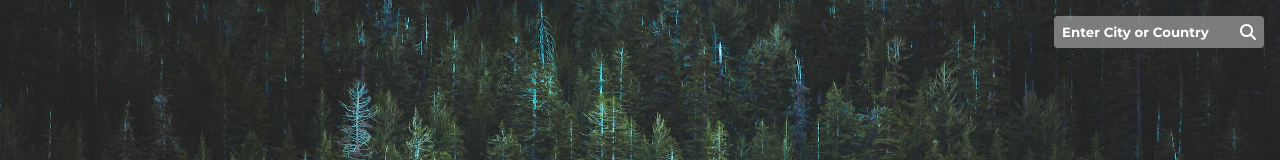
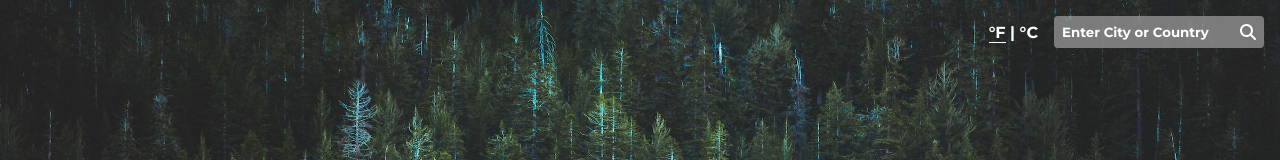
Before and after one commit to bkwong315/weather-app, a React (Vite) app: page / in a window 1280 px wide. Shown: the top 160 px of the page. Built offline with nearby package versions, Linux system fonts and the light colour scheme; no server answers.

Commit message:
Add unit toggle

```diff
--- a/src/App.scss
+++ b/src/App.scss
@@ -6,12 +6,30 @@
 
 .search-container {
   position: absolute;
+  display: flex;
+  align-items: center;
+  margin: 1rem;
+  right: 0;
+  gap: 1rem;
+  font-weight: 700;
+  color: #fff;
+
+  & span:hover {
+    border-bottom: solid 1px #fff;
+    cursor: pointer;
+  }
+}
+
+.selected {
+  border-bottom: solid 1px #fff;
+}
+
+.search-bar {
   display: grid;
   grid-auto-flow: column;
   align-items: center;
   gap: 0.5rem;
-  right: 0;
-  margin: 1rem;
+
   background: rgba(160, 160, 160, 0.7);
   padding: 0.5rem;
   border-radius: 4px;
--- a/src/App.tsx
+++ b/src/App.tsx
@@ -15,6 +15,7 @@ function App() {
   const [units, setUnits] = useState({ system: 'imperial', tempUnit: 'F', windUnit: 'mph' });
   const [selectedDate, setSelectedDate] = useState<SelectedDateTemplate>();
   const [forecastData, setForecastData] = useState<Array<ForecastListData>>();
+  const [lastQuery, setLastQuery] = useState('');
 
   const API_KEY = 'a8d2cbc847ed40ce311d65394e47f905';
 
@@ -23,6 +24,8 @@ function App() {
     const cityInput = document.querySelector('#city') as HTMLInputElement;
     const searchIcon = document.querySelector('#city ~ img');
     const errorDisplay = document.querySelector('.error');
+    const imperialBtn = document.querySelector('.unit-control > span:first-child');
+    const metricBtn = document.querySelector('.unit-control > span:last-child');
 
     searchForm?.addEventListener('submit', formSubmit);
     searchIcon?.addEventListener('click', submitQuery);
@@ -36,6 +39,9 @@ function App() {
       const query = cityInput.value;
       sendQuery(query);
     }
+
+    imperialBtn?.addEventListener('click', switchUnits);
+    metricBtn?.addEventListener('click', switchUnits);
 
     async function sendQuery(query: string) {
       errorDisplay?.classList.remove('visible');
@@ -66,7 +72,28 @@ function App() {
         console.error(error);
       });
 
+      setLastQuery(query);
       updateData(currentWeatherData, weatherData);
+    }
+
+    function switchUnits(event: Event) {
+      const imperialBtn = document.querySelector('.unit-control > span:first-child');
+      const metricBtn = document.querySelector('.unit-control > span:last-child');
+      const selectedSystem = event.target instanceof HTMLElement ? event.target.dataset.system : 'imperial';
+
+      if (selectedSystem === units.system) return;
+
+      if (selectedSystem === 'imperial') {
+        imperialBtn?.classList.add('selected');
+        metricBtn?.classList.remove('selected');
+        setUnits({ system: 'imperial', tempUnit: 'F', windUnit: 'mph' });
+      } else {
+        metricBtn?.classList.add('selected');
+        imperialBtn?.classList.remove('selected');
+        setUnits({ system: 'metric', tempUnit: 'C', windUnit: 'm/s' });
+      }
+
+      sendQuery(lastQuery);
     }
 
     sendQuery('los angeles');
@@ -74,8 +101,11 @@ function App() {
     return function cleanup() {
       searchForm?.removeEventListener('submit', formSubmit);
       searchIcon?.removeEventListener('click', submitQuery);
+      imperialBtn?.removeEventListener('click', switchUnits);
+      metricBtn?.removeEventListener('click', switchUnits);
     };
-  }, []);
+    1;
+  }, [lastQuery, units]);
 
   function updateData(currentWeatherData: CurrentWeatherResponse, weatherData: ForecastResponse) {
     const fiveDayForecast = getFiveDayForecast(weatherData);
@@ -83,14 +113,6 @@ function App() {
     formatForecastData(fiveDayForecast, currentWeatherData.timezone);
     formatCurrentWeatherData(currentWeatherData);
     setLoading(false);
-  }
-
-  function switchUnits() {
-    if (units.system === 'imperial') {
-      setUnits({ system: 'metric', tempUnit: 'C', windUnit: 'm/s' });
-    } else {
-      setUnits({ system: 'imperial', tempUnit: 'F', windUnit: 'mph' });
-    }
   }
 
   async function fetchData(apiURL: string) {
@@ -192,12 +214,20 @@ function App() {
 
   return (
     <div className="App">
-      <form className="search-container">
-        <input type="text" name="city" id="city" placeholder="Enter City or Country" autoComplete="off" />
-        <img src="./src/imgs/search.svg" alt="search" className="submit-btn" />
-        <button type="submit"></button>
-        <span className="error">Error!</span>
-      </form>
+      <div className="search-container">
+        <div className="unit-control">
+          <span className="selected" data-system="imperial">
+            °F
+          </span>{' '}
+          | <span data-system="metric">°C</span>
+        </div>
+        <form className="search-bar">
+          <input type="text" name="city" id="city" placeholder="Enter City or Country" autoComplete="off" />
+          <img src="./src/imgs/search.svg" alt="search" className="submit-btn" />
+          <button type="submit"></button>
+          <span className="error">Error!</span>
+        </form>
+      </div>
       {!loading && <SelectedDateDisplay info={selectedDate as SelectedDateTemplate} />}
       {!loading && <ForecastList forecastData={forecastData as Array<ForecastListData>} />}
     </div>
```
